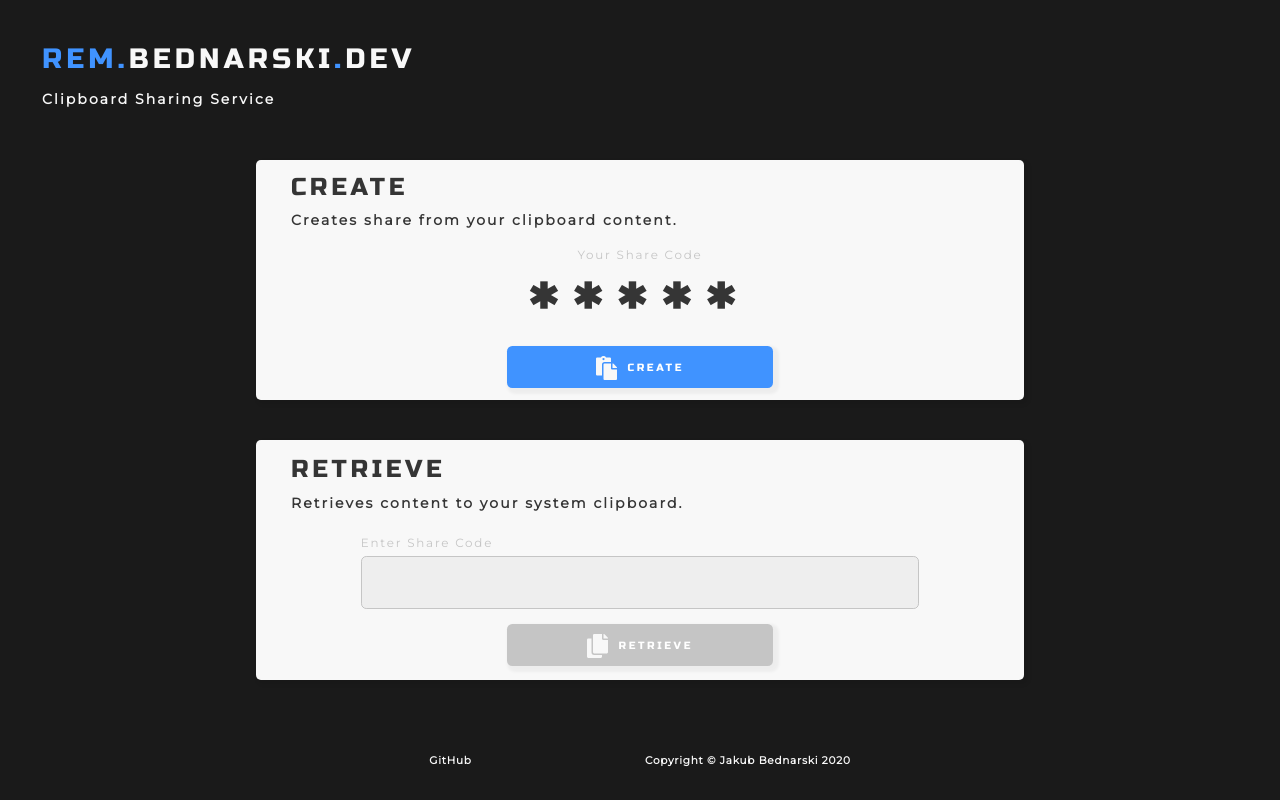
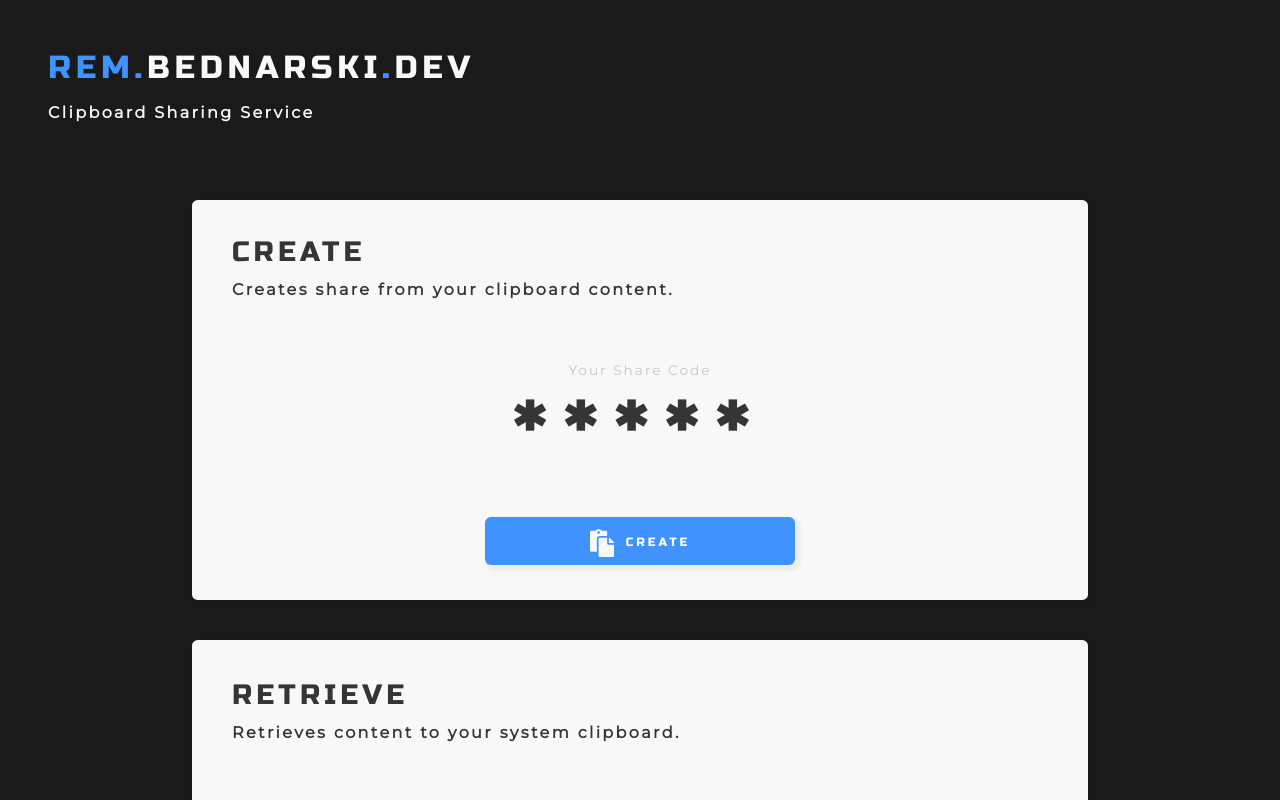
Before and after one commit to RangerDigital/rem, a Vue app in the folder frontend/: page / in a window 1280 px wide. Shown: the top 800 px of the page. Built offline with nearby package versions, Linux system fonts and the light colour scheme.

Commit message:
Add favicon, Refactor logic

```diff
--- a/frontend/public/index.html
+++ b/frontend/public/index.html
@@ -4,8 +4,9 @@
     <meta charset="utf-8">
     <meta name="theme-color" content="#2b2b2b">
     <meta http-equiv="X-UA-Compatible" content="IE=edge">
+    <link rel="shortcut icon" href="favicon.png" />
     <meta name="viewport" content="width=device-width, initial-scale=1.0">
-    <title>Rem | Clipboard Sharing Service</title>
+    <title>Rem - The Fastest Clipboard Sharing Service</title>
   </head>
   <body>
     <noscript>
--- a/frontend/src/App.vue
+++ b/frontend/src/App.vue
@@ -76,7 +76,8 @@ p {
   letter-spacing: 0.15em;
 }
 
-/* Vertical Grid Layout */
+
+/* Vertical Grid Layout for Mobile */
 @media (max-width: 1500px) {
   .grid-container {
     grid-template-columns: 5vw 35vw 20vw 35vw 5vw;
@@ -84,51 +85,36 @@ p {
   }
 }
 
-/* Smartphones - Vertical and Keyboard */
-@media (max-height: 550px) and (orientation: portrait) {
-  html {
-    font-size: 3px !important;
+/* Grid adjustments for Small Height */
+@media (max-height: 500px) {
+  .grid-container {
+    grid-template-rows: 30vh 10vh 80vh 10vh 80vh 10vh 25vh;
   }
 }
 
-/* Smartphones - Vertical */
-@media (max-width: 500px) and (orientation: portrait) {
+@media (min-height: 500px) and (max-height: 600px) {
+  .grid-container {
+    grid-template-rows: 20vh 5vh 50vh 5vh 50vh 5vh 20vh;
+  }
+}
+
+/* Small height laptops */
+@media (min-width: 1100px) and (max-width: 1500px) and (min-height: 600px) and (max-height: 1000px) {
+  .grid-container {
+    grid-template-rows: 20vh 5vh 50vh 5vh 50vh 5vh 20vh;
+  }
+}
+
+/* Font size adjustments */
+/* Smartphones */
+@media (max-width: 500px) {
   html {
     font-size: 5px;
   }
 }
 
-/* Smartphones - Horizontal */
-@media (max-width: 750px) and (orientation: landscape) {
-  html {
-    font-size: 3px;
-  }
-}
-
-/* Tablets - Vertical */
-@media (min-width: 750px) and (max-width: 1100px) and (orientation: portrait) {
-  html {
-    font-size: 6px;
-  }
-
-  .grid-container {
-    grid-template-columns: 15vw 25vw 20vw 25vw 15vw;
-  }
-}
-
-/* Tablets - Horizontal */
-@media (min-width: 750px) and (max-width: 1100px) and (orientation: landscape) {
-  html {
-    font-size: 6px;
-  }
-
-  .grid-container {
-    grid-template-columns: 15vw 25vw 20vw 25vw 15vw;
-  }
-}
-
-/* Laptops - Vertical */
-@media (min-width: 1100px) and (max-width: 1500px) and (orientation: portrait) {
+/* Tablets */
+@media (min-width: 500px) and (max-width: 1100px) {
   html {
     font-size: 7px;
   }
@@ -138,19 +124,19 @@ p {
   }
 }
 
-/* Laptops - Horizontal */
-@media (min-width: 1100px) and (max-width: 1500px) and (orientation: landscape) {
+/* Laptops */
+@media (min-width: 1100px) and (max-width: 1500px) {
   html {
-    font-size: 7px;
+    font-size: 8px;
   }
 
   .grid-container {
-    grid-template-columns: 20vw 20vw 20vw 20vw 20vw;
+    grid-template-columns: 15vw 25vw 20vw 25vw 15vw;
   }
 }
 
-/* Desktop - Horizontal */
-@media (min-width: 1500px) and (max-width: 2000px) and (orientation: landscape) {
+/* Desktop */
+@media (min-width: 1500px) and (max-width: 2000px) {
   html {
     font-size: 8px;
   }
--- a/frontend/src/components/CreateClipboard.vue
+++ b/frontend/src/components/CreateClipboard.vue
@@ -19,9 +19,10 @@ export default {
   name: "CreateClipboard",
   data() {
     return {
-      shareMessage: "Your Share Code",
       shareCode: "*****",
       shareOpacity: 100,
+      shareMessage: "Your Share Code",
+
       errorState: false,
       buttonMessage: "CREATE"
     };
@@ -34,24 +35,27 @@ export default {
           this.$http.post("http://127.0.0.1:5000/clipboard", {
               clipboard: encodeURIComponent(text)
             })
+            .then(response => {
+              if (response.status == 200) {
+                this.errorState = false;
+                this.buttonMessage = "RECREATE";
+
+                this.shareCode = response.data.code;
+                this.shareOpacity = 100;
+                this.shareMessage = "Your Share Code";
+
+              } else {
+                this.errorState = true;
+
+                this.shareCode = "*****";
+                this.shareMessage = "Empty Clipboard Error!";
+              }
+            })
             .catch(error => {
               this.errorState = true;
               this.shareMessage = "Connection Error!";
               console.log(error);
             })
-            .then(response => {
-              if (response.status == 200) {
-                this.shareCode = response.data.code;
-                this.shareMessage = "Your Share Code";
-                this.shareOpacity = 100;
-                this.errorState = false;
-                this.buttonMessage = "RECREATE";
-              } else {
-                this.shareCode = "*****";
-                this.shareMessage = "Empty Clipboard Error!";
-                this.errorState = true;
-              }
-            });
         })
         .catch(error => {
           this.errorState = true;
--- a/frontend/src/components/RetrieveClipboard.vue
+++ b/frontend/src/components/RetrieveClipboard.vue
@@ -21,6 +21,7 @@ export default {
     return {
       shareCode: "",
       shareMessage: "Enter Share Code",
+
       errorState: false,
       successState: false,
       buttonMessage: "RETRIEVE"
@@ -28,6 +29,7 @@ export default {
   },
 
   computed: {
+    // Check if invalid code is entered
     buttonActive: function() {
       if (this.shareCode.length >= 4 || this.successState == true) {
         return true
@@ -38,33 +40,42 @@ export default {
   },
 
   methods: {
+    // Get clipboard
+    getClipboard: function() {
+      if (this.buttonActive == false) {
+        return
+      }
 
-    getClipboard: function() {
       this.$http.get("http://127.0.0.1:5000/clipboard/" + this.shareCode)
         .then(response => {
           if (response.status == 200) {
             navigator.clipboard.writeText(decodeURIComponent(response.data.clipboard))
               .then(() => {
+                this.errorState = false;
+                this.successState = true;
                 this.buttonMessage = "SUCCESS";
-                this.successState = true;
+
+                this.shareCode = "";
                 this.shareMessage = "Success, clipboard copied!";
-                this.shareCode = "";
-                this.errorState = false;
               })
               .catch(() => {
                 this.errorState = true;
                 this.successState = false;
                 this.buttonMessage = "RETRY";
+
                 this.shareMessage = "Clipboard API Error!";
               });
           }
         })
         .catch(error => {
           this.successState = false;
+
           if (error.response.status == 400) {
             this.errorState = true;
             this.buttonMessage = "RETRY";
+
             this.shareMessage = "Invalid Share Code!";
+
           } else {
             this.errorState = true;
             this.shareMessage = "Connection Error!";
```
Also changed, not shown: frontend/public/favicon.png (added).
